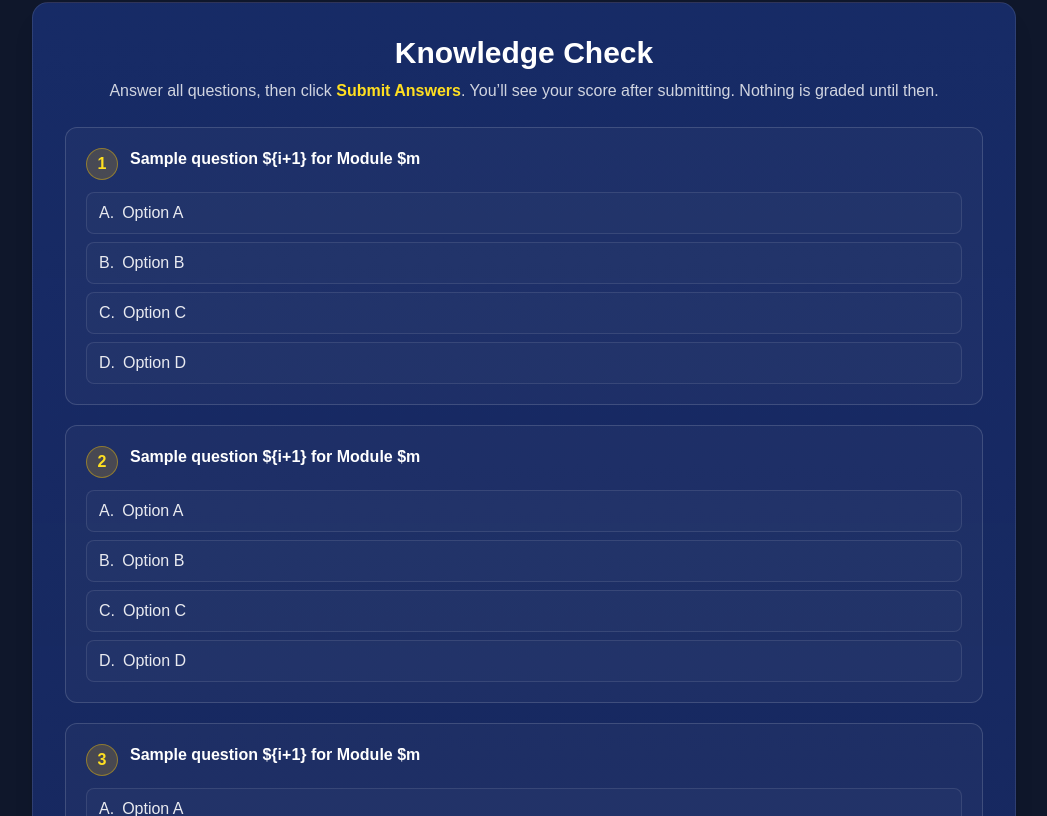
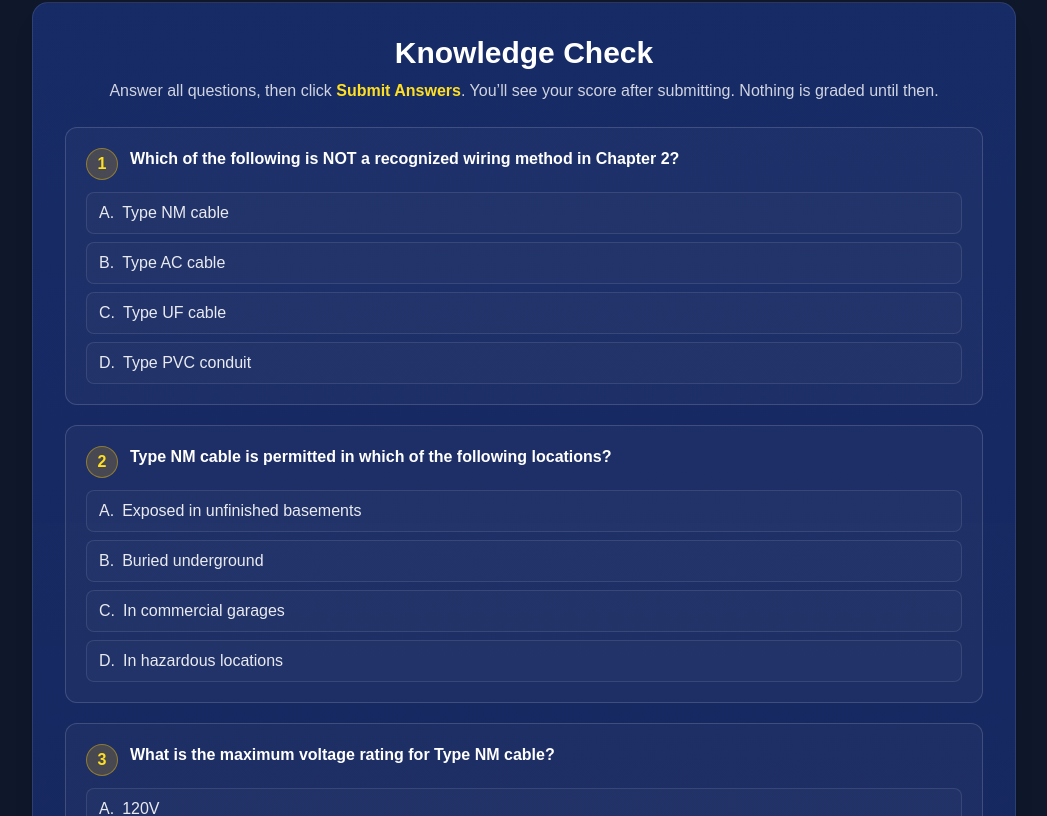
Before and after one commit to tommythorne/ohmwork-guide, a Next.js app: page /modules/module-02 in a window 1280 px wide. Shown: the part 7804-8620 px from the top of the page, without its empty margins (116-1163 px from the left). Built offline with nearby package versions, Linux system fonts and the light colour scheme.

Commit message:
feat: Add real NEC Chapter 2 quiz questions for Module 2

```diff
--- a/app/modules/module-02/quiz.ts
+++ b/app/modules/module-02/quiz.ts
@@ -1,14 +1,184 @@
-// placeholder 15-question quiz for Module $m
-const quiz = Array.from({length:15}, (_,i)=>({
-  id: i+1,
-  stem: `Sample question \${i+1} for Module $m`,
-  choices: [
-    { key: "A", text: "Option A" },
-    { key: "B", text: "Option B" },
-    { key: "C", text: "Option C" },
-    { key: "D", text: "Option D" }
-  ],
-  answer: "A",
-  why: "Replace with real explanation"
-}));
+const quiz = [
+  {
+    id: 1,
+    stem: "Which of the following is NOT a recognized wiring method in Chapter 2?",
+    choices: [
+      { key: "A", text: "Type NM cable" },
+      { key: "B", text: "Type AC cable" },
+      { key: "C", text: "Type UF cable" },
+      { key: "D", text: "Type PVC conduit" }
+    ],
+    answer: "D",
+    why: "PVC conduit is covered in Chapter 3 (Raceways), not Chapter 2 (Wiring Methods). Type NM, AC, and UF are all cable types covered in Chapter 2."
+  },
+  {
+    id: 2,
+    stem: "Type NM cable is permitted in which of the following locations?",
+    choices: [
+      { key: "A", text: "Exposed in unfinished basements" },
+      { key: "B", text: "Buried underground" },
+      { key: "C", text: "In commercial garages" },
+      { key: "D", text: "In hazardous locations" }
+    ],
+    answer: "A",
+    why: "Type NM cable is permitted exposed in unfinished basements per 334.15(C). It cannot be buried underground, used in commercial garages, or installed in hazardous locations."
+  },
+  {
+    id: 3,
+    stem: "What is the maximum voltage rating for Type NM cable?",
+    choices: [
+      { key: "A", text: "120V" },
+      { key: "B", text: "240V" },
+      { key: "C", text: "300V" },
+      { key: "D", text: "600V" }
+    ],
+    answer: "C",
+    why: "Type NM cable is rated for 300V maximum per 334.80. This makes it suitable for residential 120/240V systems but not for higher voltage applications."
+  },
+  {
+    id: 4,
+    stem: "Type AC cable requires what type of termination?",
+    choices: [
+      { key: "A", text: "Plastic connectors only" },
+      { key: "B", text: "Metal connectors only" },
+      { key: "C", text: "Listed connectors" },
+      { key: "D", text: "No special requirements" }
+    ],
+    answer: "C",
+    why: "Type AC cable must terminate in listed connectors per 320.40. The connector must be designed for the cable type and properly secure the armor."
+  },
+  {
+    id: 5,
+    stem: "Where is Type UF cable NOT permitted?",
+    choices: [
+      { key: "A", text: "Underground installations" },
+      { key: "B", text: "Direct burial" },
+      { key: "C", text: "Exposed in wet locations" },
+      { key: "D", text: "Above ground in dry locations" }
+    ],
+    answer: "C",
+    why: "Type UF cable is NOT permitted exposed in wet locations per 340.12(11). It can be used underground, direct buried, or above ground in dry locations."
+  },
+  {
+    id: 6,
+    stem: "What is the minimum bending radius for Type MC cable?",
+    choices: [
+      { key: "A", text: "3 times the cable diameter" },
+      { key: "B", text: "5 times the cable diameter" },
+      { key: "C", text: "7 times the cable diameter" },
+      { key: "D", text: "10 times the cable diameter" }
+    ],
+    answer: "C",
+    why: "Type MC cable requires a minimum bending radius of 7 times the cable diameter per 330.24. This prevents damage to the conductors and armor."
+  },
+  {
+    id: 7,
+    stem: "Type SE cable is permitted for which service application?",
+    choices: [
+      { key: "A", text: "Service entrance conductors only" },
+      { key: "B", text: "Branch circuits only" },
+      { key: "C", text: "Both service and branch circuits" },
+      { key: "D", text: "Neither service nor branch circuits" }
+    ],
+    answer: "C",
+    why: "Type SE cable is permitted for both service entrance conductors and branch circuits per 338.10. It's a versatile cable type for residential applications."
+  },
+  {
+    id: 8,
+    stem: "What is required when installing Type NM cable through metal studs?",
+    choices: [
+      { key: "A", text: "Nothing special" },
+      { key: "B", text: "Plastic bushings" },
+      { key: "C", text: "Metal bushings" },
+      { key: "D", text: "Fire caulk" }
+    ],
+    answer: "B",
+    why: "When Type NM cable passes through metal studs, plastic bushings are required per 334.17 to protect the cable from sharp edges."
+  },
+  {
+    id: 9,
+    stem: "Type AC cable armor must be what?",
+    choices: [
+      { key: "A", text: "Electrically continuous" },
+      { key: "B", text: "Insulated from ground" },
+      { key: "C", text: "Both A and B" },
+      { key: "D", text: "Neither A nor B" }
+    ],
+    answer: "A",
+    why: "Type AC cable armor must be electrically continuous per 320.108. This ensures proper grounding and bonding of the armor."
+  },
+  {
+    id: 10,
+    stem: "What is the maximum number of current-carrying conductors in Type NM cable?",
+    choices: [
+      { key: "A", text: "2 conductors" },
+      { key: "B", text: "3 conductors" },
+      { key: "C", text: "4 conductors" },
+      { key: "D", text: "No limit" }
+    ],
+    answer: "B",
+    why: "Type NM cable is limited to 3 current-carrying conductors per 334.80. This prevents excessive heat buildup and ensures proper ampacity."
+  },
+  {
+    id: 11,
+    stem: "Type UF cable is suitable for what temperature rating?",
+    choices: [
+      { key: "A", text: "60°C only" },
+      { key: "B", text: "75°C only" },
+      { key: "C", text: "90°C only" },
+      { key: "D", text: "60°C, 75°C, or 90°C" }
+    ],
+    answer: "D",
+    why: "Type UF cable is available in 60°C, 75°C, and 90°C temperature ratings per 340.80. The actual rating depends on the specific cable."
+  },
+  {
+    id: 12,
+    stem: "Where must Type MC cable be supported?",
+    choices: [
+      { key: "A", text: "Every 4 feet" },
+      { key: "B", text: "Every 6 feet" },
+      { key: "C", text: "Every 8 feet" },
+      { key: "D", text: "No support required" }
+    ],
+    answer: "B",
+    why: "Type MC cable must be supported every 6 feet per 330.30. This prevents sagging and ensures proper installation."
+  },
+  {
+    id: 13,
+    stem: "Type SE cable can be used in which occupancy?",
+    choices: [
+      { key: "A", text: "Residential only" },
+      { key: "B", text: "Commercial only" },
+      { key: "C", text: "Industrial only" },
+      { key: "D", text: "All occupancies" }
+    ],
+    answer: "A",
+    why: "Type SE cable is primarily intended for residential occupancies per 338.10. It's not typically used in commercial or industrial applications."
+  },
+  {
+    id: 14,
+    stem: "What is the minimum cover requirement for Type UF cable buried under a driveway?",
+    choices: [
+      { key: "A", text: "12 inches" },
+      { key: "B", text: "18 inches" },
+      { key: "C", text: "24 inches" },
+      { key: "D", text: "36 inches" }
+    ],
+    answer: "C",
+    why: "Type UF cable buried under a driveway requires minimum 24 inches of cover per 300.5. This protects the cable from damage."
+  },
+  {
+    id: 15,
+    stem: "Type AC cable is NOT permitted in which location?",
+    choices: [
+      { key: "A", text: "Residential garages" },
+      { key: "B", text: "Commercial garages" },
+      { key: "C", text: "Industrial garages" },
+      { key: "D", text: "All garages are permitted" }
+    ],
+    answer: "B",
+    why: "Type AC cable is NOT permitted in commercial garages per 320.12(1). It can be used in residential and industrial garages but not commercial ones."
+  }
+];
+
 export default quiz;
```
